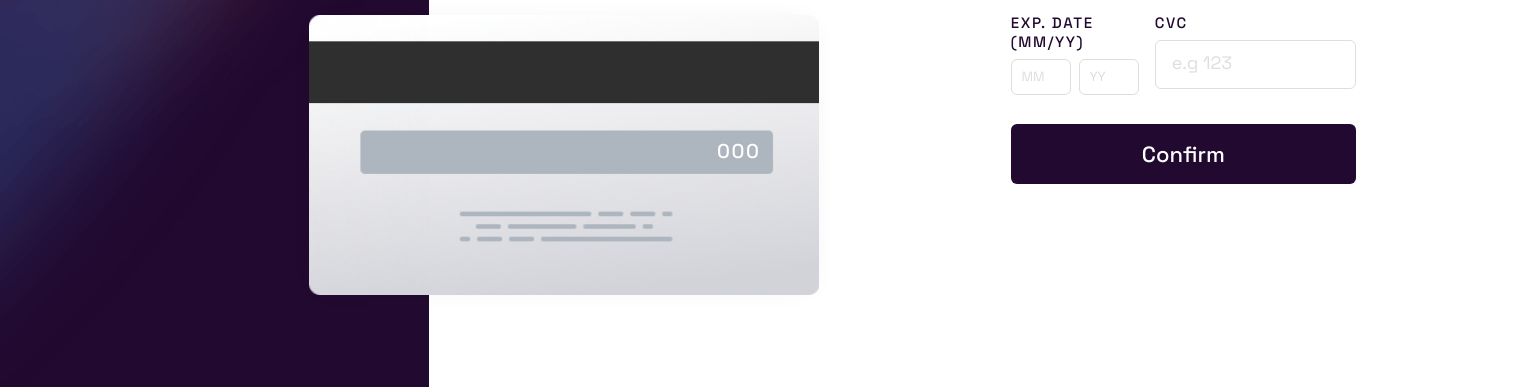
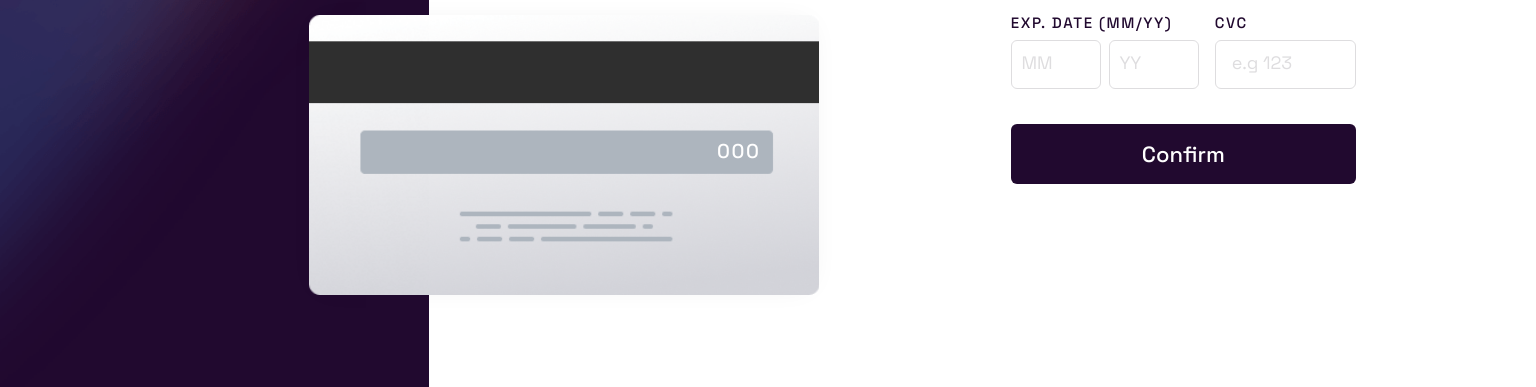
Before and after one commit to CarolGMilano/interactive-card, a plain HTML site: page index.html in a window 1536 px wide. Shown: the part 413-800 px from the top of the page. Drawn offline with Linux system fonts and the light colour scheme.

Commit message:
ajustando font-size

```diff
--- a/assets/css/components/_form.scss
+++ b/assets/css/components/_form.scss
@@ -157,10 +157,21 @@
         }
 
         div {
-            .date {
+            div {
                 div {
-                    .input__text {
-                        width: 90px;
+                    div {
+                        .input__text {
+                            width: 90px;
+                            height: 49px;
+
+                            &::placeholder {
+                                font-size: 18px;
+                            }
+                        }
+                    }
+
+                    .msg__error {
+                        font-size: 15px;
                     }
                 }
             }
```
Also changed, not shown: assets/css/style.css, 1 other file.
